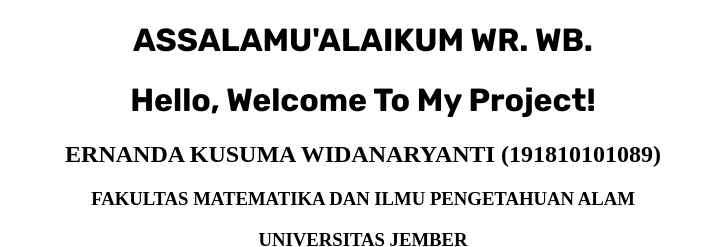
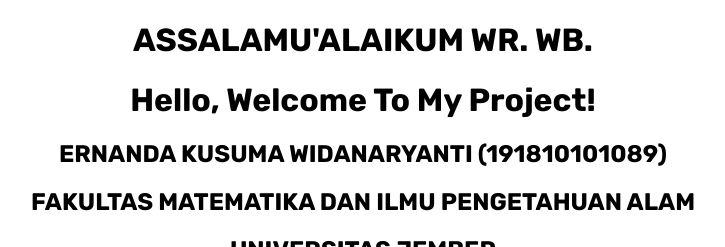
Before and after one commit to ErnandaKW29/ernandakw191089, a Django app: page / in a window 1280 px wide. Shown: the top 247 px of the page, without its empty margins (277-1002 px from the left). Run offline with Django 3.2, Linux system fonts and the light colour scheme.

Commit message:
initial commit

```diff
--- a/main/templates/main/home.html
+++ b/main/templates/main/home.html
@@ -10,10 +10,10 @@
 {% block content %}
   <center>
   <h1>ASSALAMU'ALAIKUM WR. WB.</h1>
-    <h1>Hello, Welcome To My Project!</h1>
-  <h2><font face="times new roman">ERNANDA KUSUMA WIDANARYANTI (191810101089)</font></h2>
-  <h3><font face="times new roman">FAKULTAS MATEMATIKA DAN ILMU PENGETAHUAN ALAM</font></h3>
-  <h3><font face="times new roman">UNIVERSITAS JEMBER</font></h3>
+  <h1>Hello, Welcome To My Project!</h1>
+  <h2>ERNANDA KUSUMA WIDANARYANTI (191810101089)</h2>
+  <h2>FAKULTAS MATEMATIKA DAN ILMU PENGETAHUAN ALAM</h2>
+  <h2>UNIVERSITAS JEMBER</h2>
   <p><img src="{% static 'img/fotoku.svg' %}"></p>
   </center>
 {% endblock content %}
```
